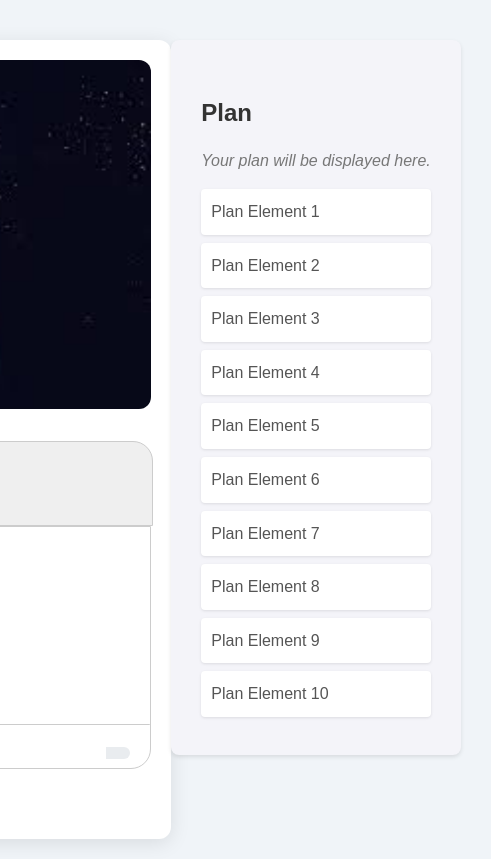
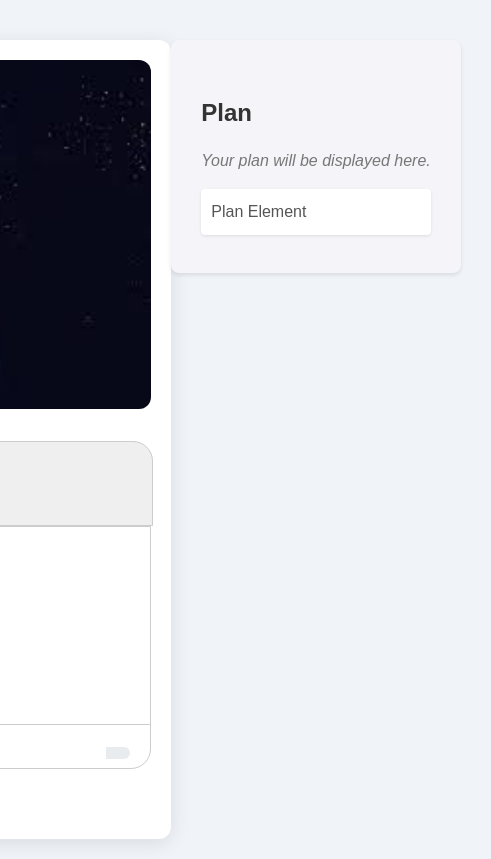
Before and after one commit to saiawe2021/EmpHackfest, a website: page static/chatbot.html in a window 1280 px wide. Shown: the full height of the page, 624-1115 px from the left. Drawn offline with Linux system fonts and the light colour scheme.

Commit message:
started chatbot list showing

```diff
--- a/static/chatbot.html
+++ b/static/chatbot.html
@@ -84,35 +84,7 @@
         <ul>
           <div id="planList">
             <li>
-            Plan Element 1
-            </li>
-            <li>
-              Plan Element 2
-            </li>
-            <li>
-              Plan Element 3
-            </li>
-            <li>
-              Plan Element 4
-            </li>
-            <li>
-              Plan Element 5
-            </li>
-            <li>
-              Plan Element 6
-            </li>
-            <li>
-              Plan Element 7
-            </li>
-            <li>
-              Plan Element 8
-            </li>
-            <li>
-              Plan Element 9
-            </li>
-            <li>
-              Plan Element 10
-            </li>
+            Plan Element
           </div>
 
         </ul>
--- a/static/chatbot.js
+++ b/static/chatbot.js
@@ -0,0 +1,5 @@
+let planList = document.getElementById("planList");
+let answer;
+fetch("/post/AIcall")
+.then(response=>response.json())
+.then(result => console.log(result));
```
